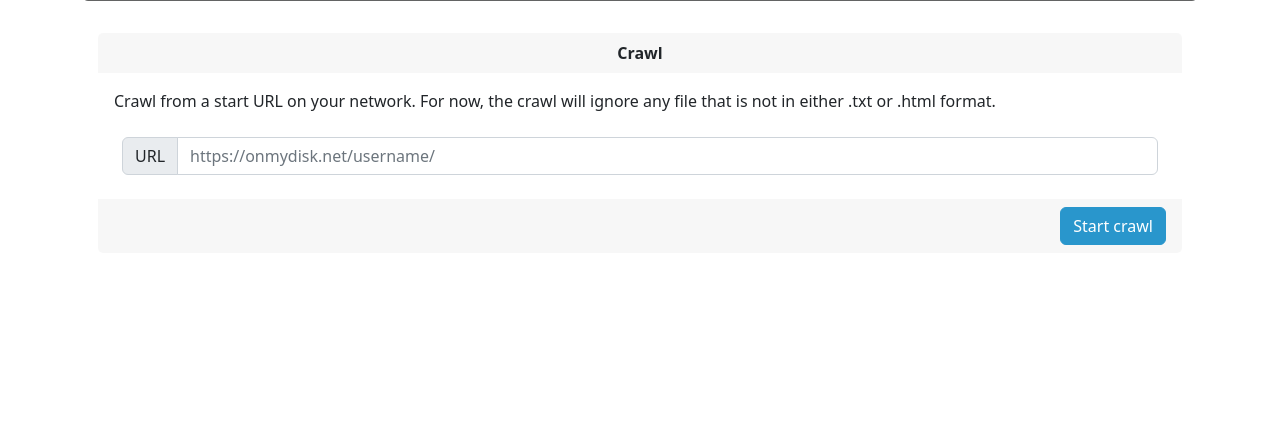
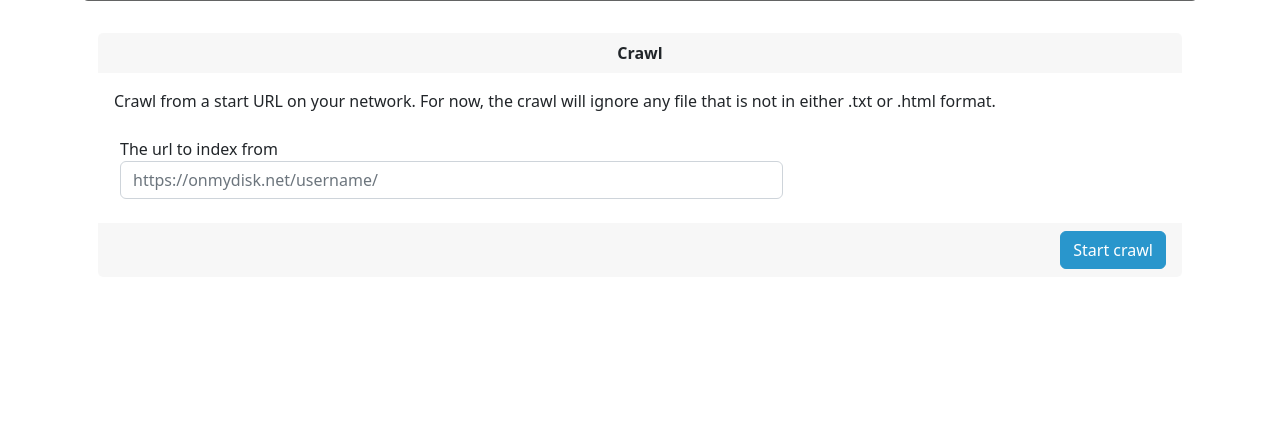
Before and after one commit to PeARSearch/PeARS-OMD, a Flask app: template app/templates/indexer/index.html in a window 1280 px wide. Shown: the part 181-604 px from the top of the page. Run offline with Flask 3, Linux system fonts and the light colour scheme; the template is opened without the code that fills it: values that come from a table or form of the project are taken from there, others are empty; parts of the project's set-up code (start-up, migrations or seed data) failed here and were passed over; some libraries are stand-ins or nearby versions.

Commit message:
Add indexer form logic

```diff
--- a/app/forms.py
+++ b/app/forms.py
@@ -7,4 +7,4 @@ class LoginForm(FlaskForm):
     password = PasswordField('Password', [DataRequired()])
 
 class IndexerForm(FlaskForm):
-    url = StringField('The url to index from', [DataRequired(), url()])
+    url = StringField('The url to index from', [DataRequired(), url()], description="https://onmydisk.net/username/")
--- a/app/templates/base/_formhelpers.html
+++ b/app/templates/base/_formhelpers.html
@@ -1,7 +1,7 @@
 {% macro render_field(field) %}
 <div class="form-group">
         {{ field.label }}
-        {{ field(class_="form-control input-s", size=32) }}
+        {{ field(placeholder=field.description, class_="form-control input-m", size=64) }}
 </div>
 <dd>{% if field.errors %}
     <ul class=errors>
--- a/app/templates/indexer/index.html
+++ b/app/templates/indexer/index.html
@@ -5,6 +5,7 @@ SPDX-License-Identifier: AGPL-3.0-only
 -->
 
 {% extends "base/base.html" %}
+{% from "base/_formhelpers.html" import render_field %}
 {% block body %}
   <div class="row">
     <div class="col">
@@ -22,10 +23,10 @@ SPDX-License-Identifier: AGPL-3.0-only
           <p> Crawl from  a start URL on your network. For now, the crawl will ignore any file that is not in either .txt or .html format.</p>
 
           <form method="POST" accept-charset="UTF-8" enctype="multipart/form-data"
-            action="{{url_for('indexer.from_crawl')}}">
+            action="{{url_for('indexer.from_crawl')}}" autocomplete="off">
             <div class="input-group p-2">
-              <span class="input-group-text">URL</span>
-              <input required type="text" class="form-control" placeholder="https://onmydisk.net/username/" name='url' id='url'>
+              {{ form.hidden_tag() }}
+              <p>{{ render_field(form.url) }}</p>
             </div>
         </div>
         <div class="card-footer clearfix">
```
Also changed, not shown: app/indexer/controllers.py (+21 -11 lines).
